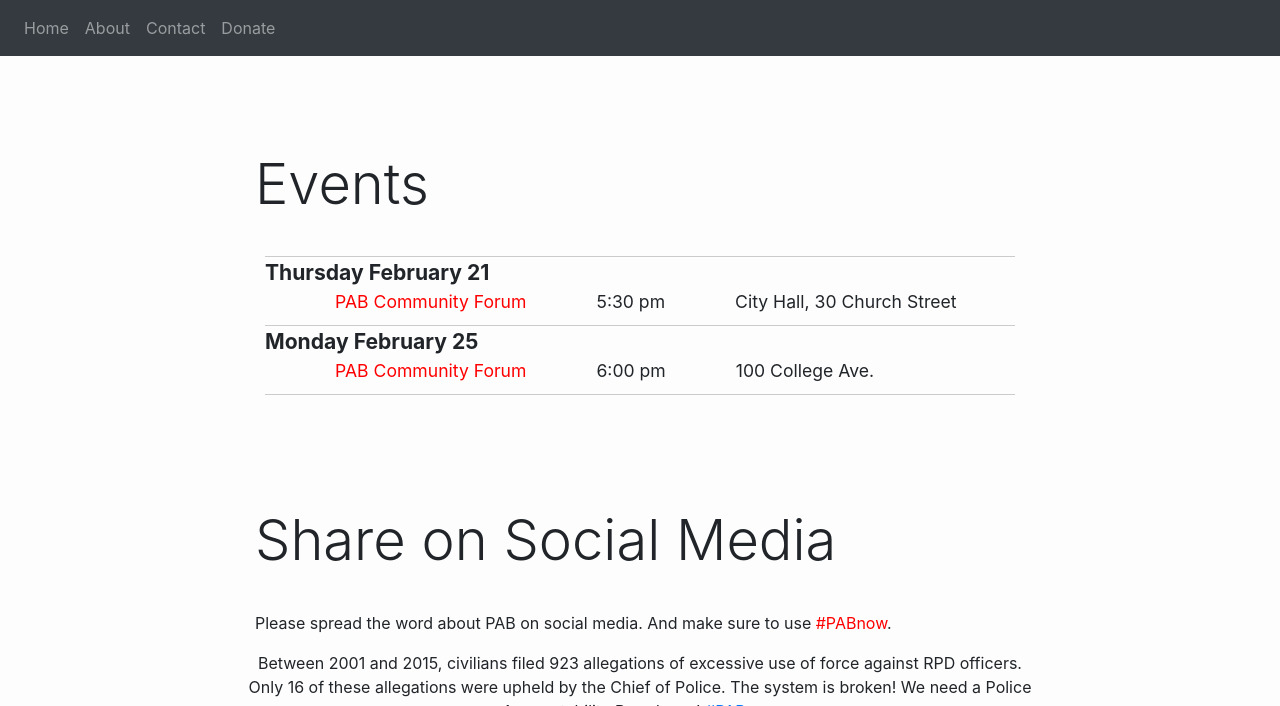
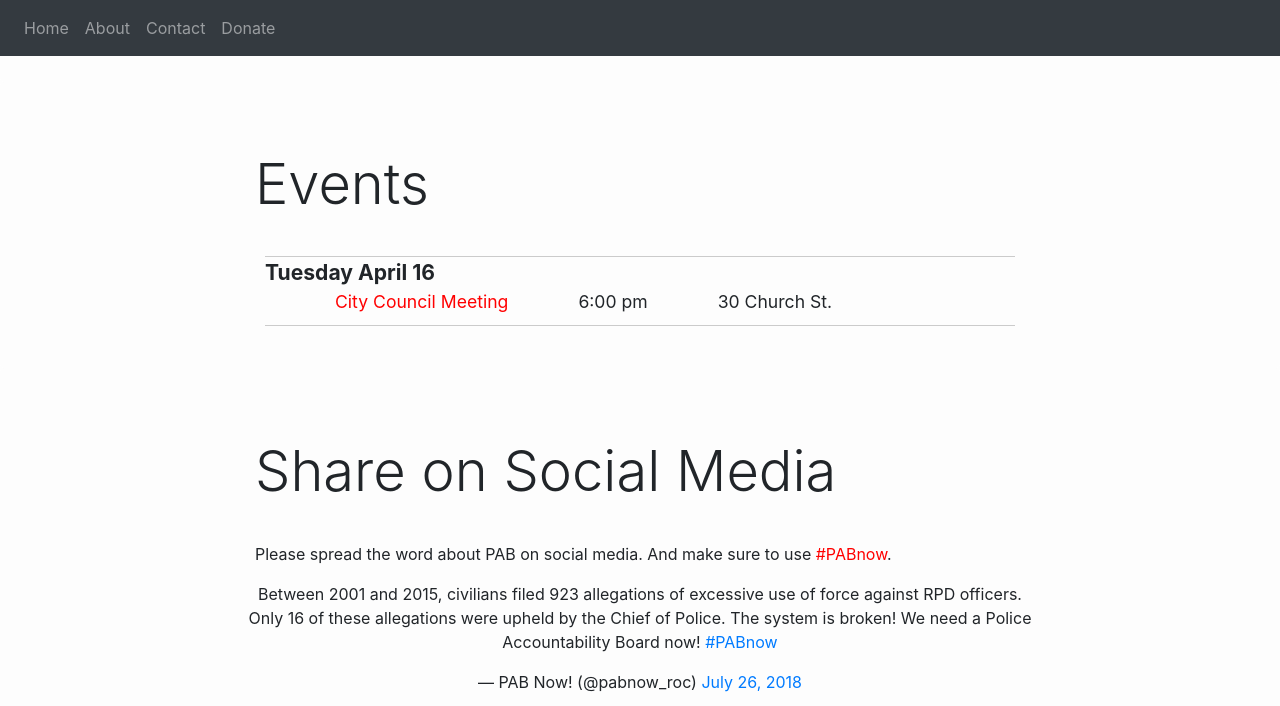
Before and after one commit to pabnow/pabnow.github.io, a Jekyll site: the page built from index.html, in a window 1280 px wide and 900 px high, scrolled down 2551 px, cut to the strip 0-706 px from the top of the window. Built offline with Jekyll 4.4.1, drawn with Linux system fonts in a browser that asks for light colours; nearby versions of some CDN libraries; comment, search, counter and statistics services are not loaded.

Commit message:
Update index.html

```diff
--- a/index.html
+++ b/index.html
@@ -214,11 +214,9 @@ Now that City Council has released their legislation, the next steps in the proc
 			-->
 
 			<div class="event">
-				<div class="event_date">Thursday February 21</div><span class="event_name"><a href="https://www.facebook.com/events/373325360165893/" target="_blank">PAB Community Forum</a></span><span class="event_time">5:30 pm</span><span class="event_location">City Hall, 30 Church Street</span>
+				<div class="event_date">Tuesday April 16</div><span class="event_name"><a href="https://www.facebook.com/events/414838555728910/" target="_blank">City Council Meeting</a></span><span class="event_time">6:00 pm</span><span class="event_location">30 Church St.</span>
 			</div>
-			<div class="event">
-				<div class="event_date">Monday February 25</div><span class="event_name"><a href="https://www.facebook.com/events/628936750880425/" target="_blank">PAB Community Forum</a></span><span class="event_time">6:00 pm</span><span class="event_location">100 College Ave.</span>
-			</div>
+
 
 
         	</div> 	<!-- events container  -->
```
